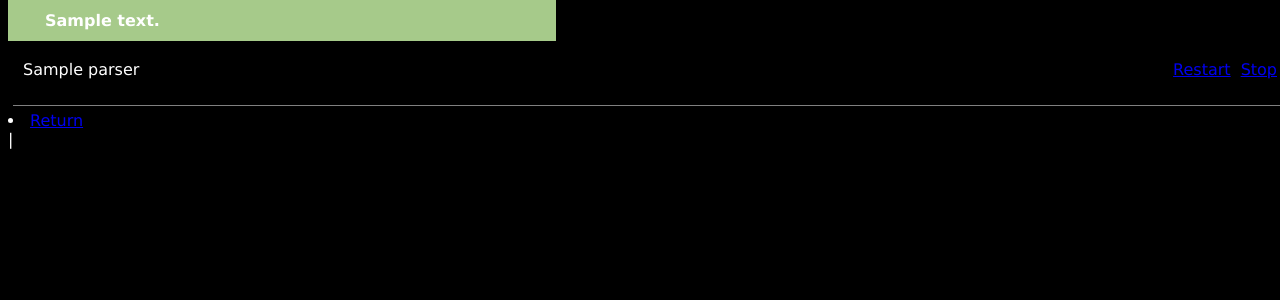
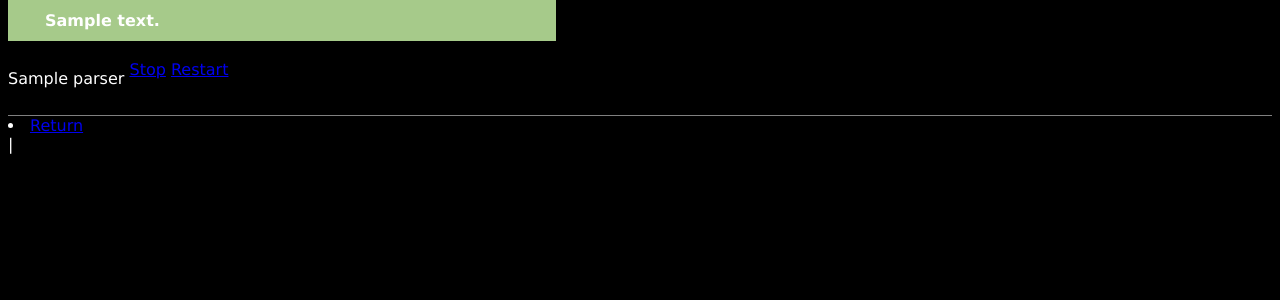
Before and after one commit to SteveMcGrath/DoFler, a Python web app: template templates/parsers.html in a window 1280 px wide. Shown: the top 300 px of the page. Run offline with Jinja, Linux system fonts and the light colour scheme; the template is opened without the code that fills it: most values are stand-ins (such as "Sample title", 1, 10 or a date in 2020).

Commit message:
Minor adjustments

```diff
--- a/dofler/api/ui.py
+++ b/dofler/api/ui.py
@@ -270,12 +270,12 @@ def parsers_settings(db):
     for item in monitor.parser_status():
         print item
         parsers[item] = {
-            'enabled': setting('%s_enabled' % item).value,
+            'enabled': setting('%s_enabled' % item).boolvalue,
             'command': setting('%s_command' % item).value,
         }
     return env.get_template('settings_parsers.html').render(
         auth=auth(request),
         parsers=parsers,
-        autostart=setting('autostart'),
-        listen_interface=setting('listen_interface')
+        autostart=setting('autostart').boolvalue,
+        listen_interface=setting('listen_interface').value
     )
--- a/static/style.css
+++ b/static/style.css
@@ -49,13 +49,10 @@ body{
 /* Status Page */
 
 .ui-parser {
-  margin-top: 25px;
-  height: 20px;
-  padding: 10px;
+  height: 30px;
+  padding-top: 10px;
   padding-bottom: 25px;
-  margin: 5px;
   width: 100%;
-  vertical-align: center;
   border-bottom-width: thin;
   border-bottom-style: solid;
   border-bottom-color: grey;
@@ -64,20 +61,18 @@ body{
 .ui-parser span {
   width: 200px;
   text-align: right;
-}
-
-.ui-parser .ui-button {
-  float: right;
-  margin-right: 10px;
+  line-height: 0px;
+  vertical-align: bottom;
 }
 
 #ui-parsers {
   margin-top: 50px;
 }
 
-#ui-parsers input[type="submit"] {
+#ui-parsers form {
   float: right;
-  padding-right: 20px;
+  vertical-align: middle;
+  margin-right: 20px;
 }
 
 /* Navigation */
```
